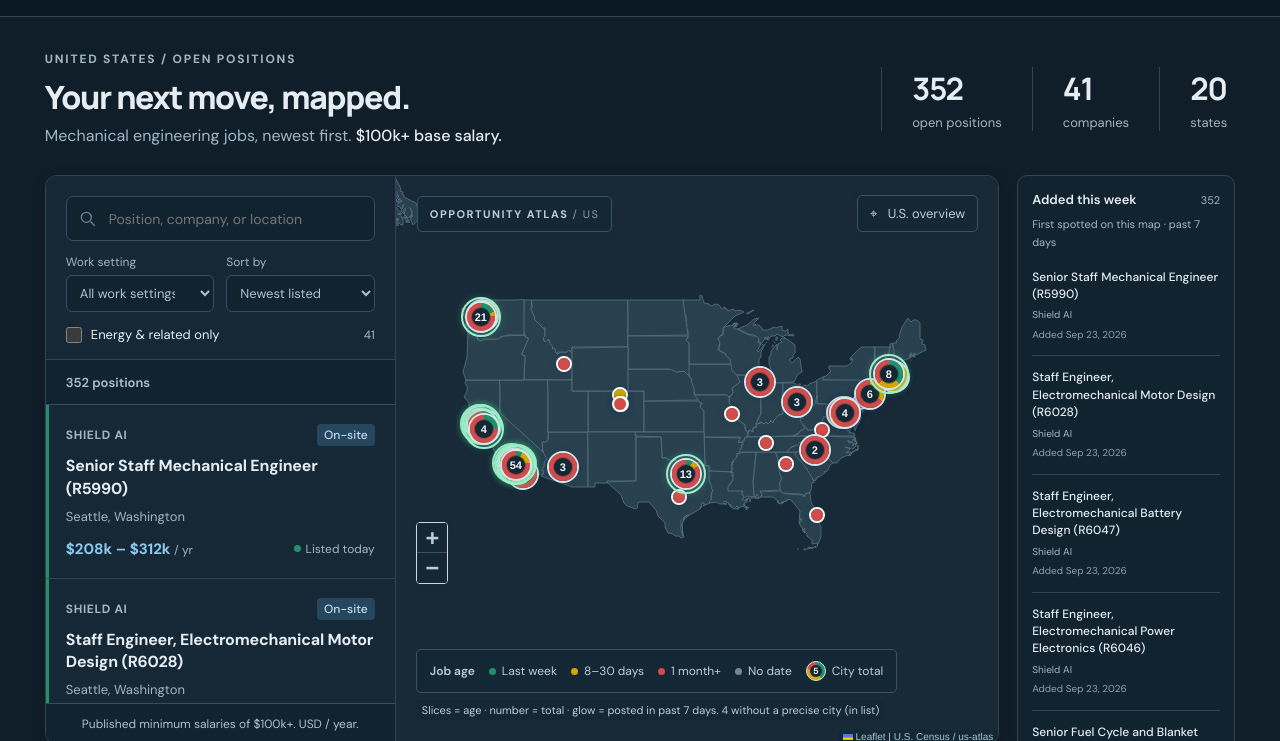
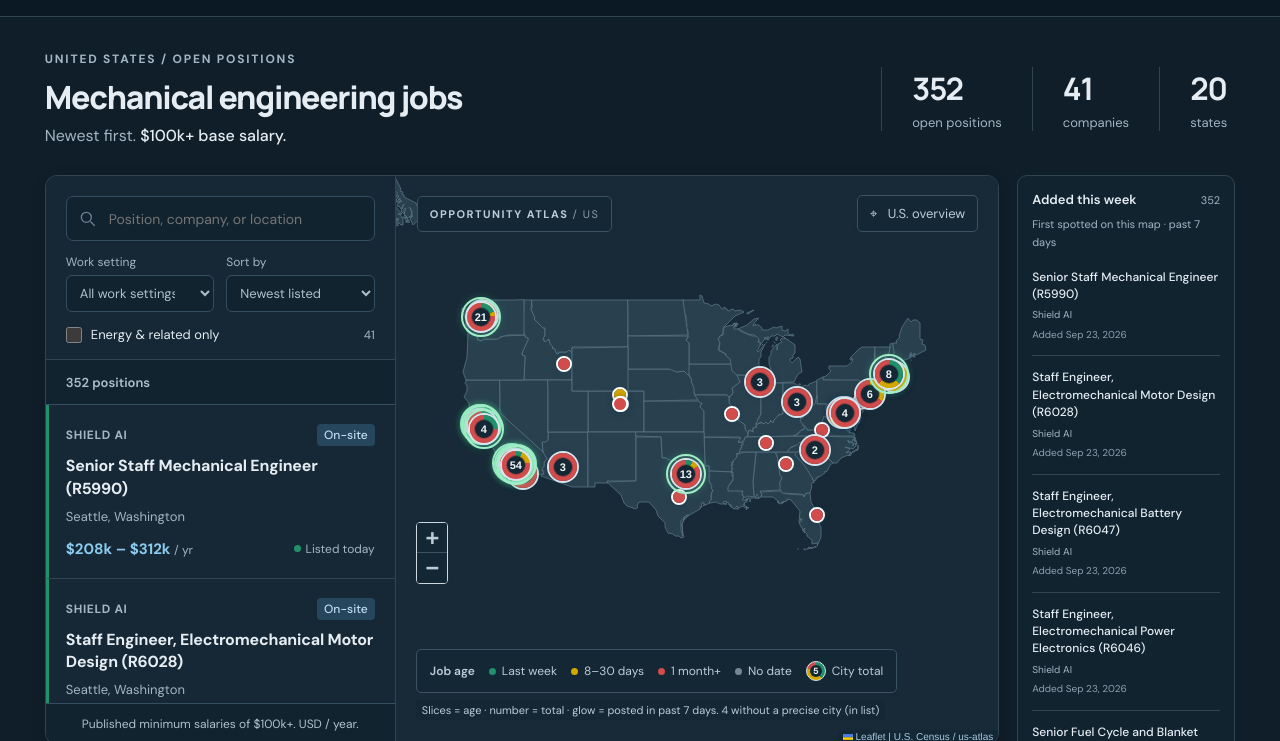
Before and after one commit to never-nude/jobmap, a plain HTML site: page index.html in a window 1280 px wide. Shown: the part 59-800 px from the top of the page. Drawn offline with Linux system fonts and the light colour scheme.

Commit message:
Use a plain mechanical engineering jobs headline

```diff
--- a/index.html
+++ b/index.html
@@ -27,7 +27,7 @@
 <body>
 <header class="topbar"><a class="brand" href="./" aria-label="Jobmap home"><svg viewBox="0 0 32 32" aria-hidden="true"><path d="M5 8l7-3 8 4 7-3v19l-7 3-8-4-7 3zM12 5v19m8-15v19"/></svg>jobmap<span class="brand-divider"></span><span class="brand-category">ENGINEERING</span></a><div class="header-actions"><button id="open-application-profile" class="profile-button">My application profile</button><div class="live-status"><span id="live-dot" class="status-dot"></span><span id="refresh-status">Loading employer feeds</span><button id="refresh" aria-label="Check for updated listings" title="Check for updated listings">↻</button></div></div></header>
 <main>
-<section class="intro"><div><div class="eyebrow">UNITED STATES / OPEN POSITIONS</div><h1>Your next move, mapped.</h1><p>Mechanical engineering jobs, newest first. <strong>$100k+ base salary.</strong></p></div><div class="stats"><div><strong id="total-stat">—</strong><span>open positions</span></div><div><strong id="companies-stat">—</strong><span>companies</span></div><div><strong id="states-stat">—</strong><span>states</span></div></div></section>
+<section class="intro"><div><div class="eyebrow">UNITED STATES / OPEN POSITIONS</div><h1>Mechanical engineering jobs</h1><p>Newest first. <strong>$100k+ base salary.</strong></p></div><div class="stats"><div><strong id="total-stat">—</strong><span>open positions</span></div><div><strong id="companies-stat">—</strong><span>companies</span></div><div><strong id="states-stat">—</strong><span>states</span></div></div></section>
 <div class="workspace-shell">
 <section class="workspace" aria-label="Explore mechanical engineering jobs">
 <aside class="results-panel">
```
